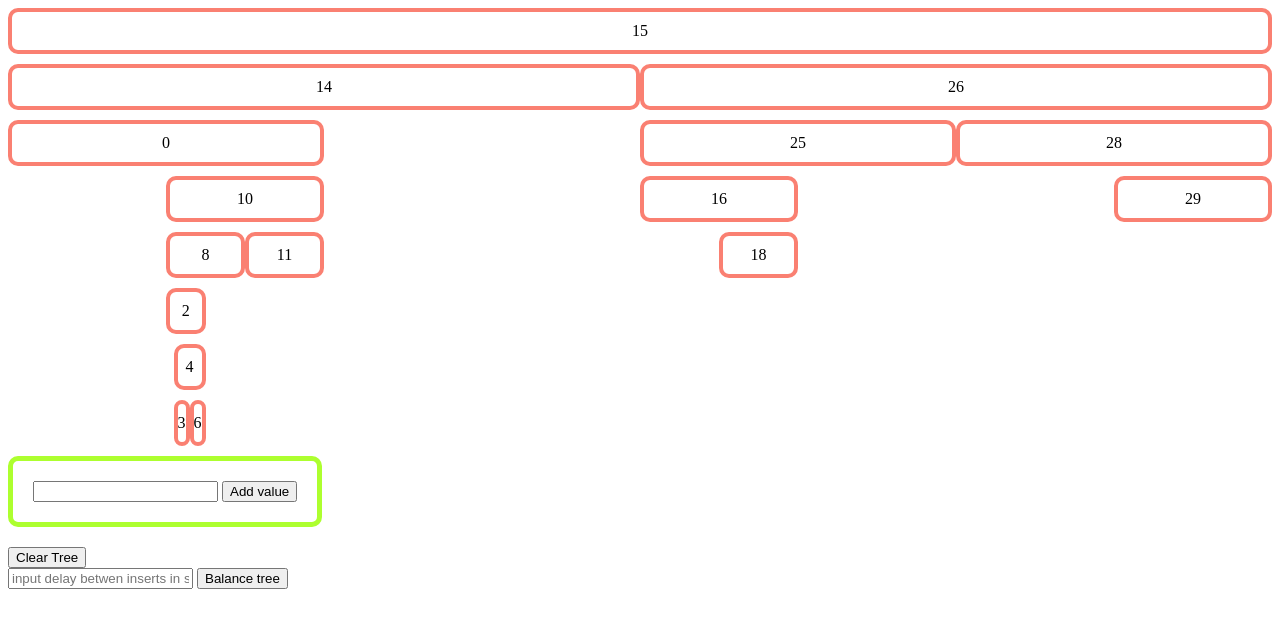
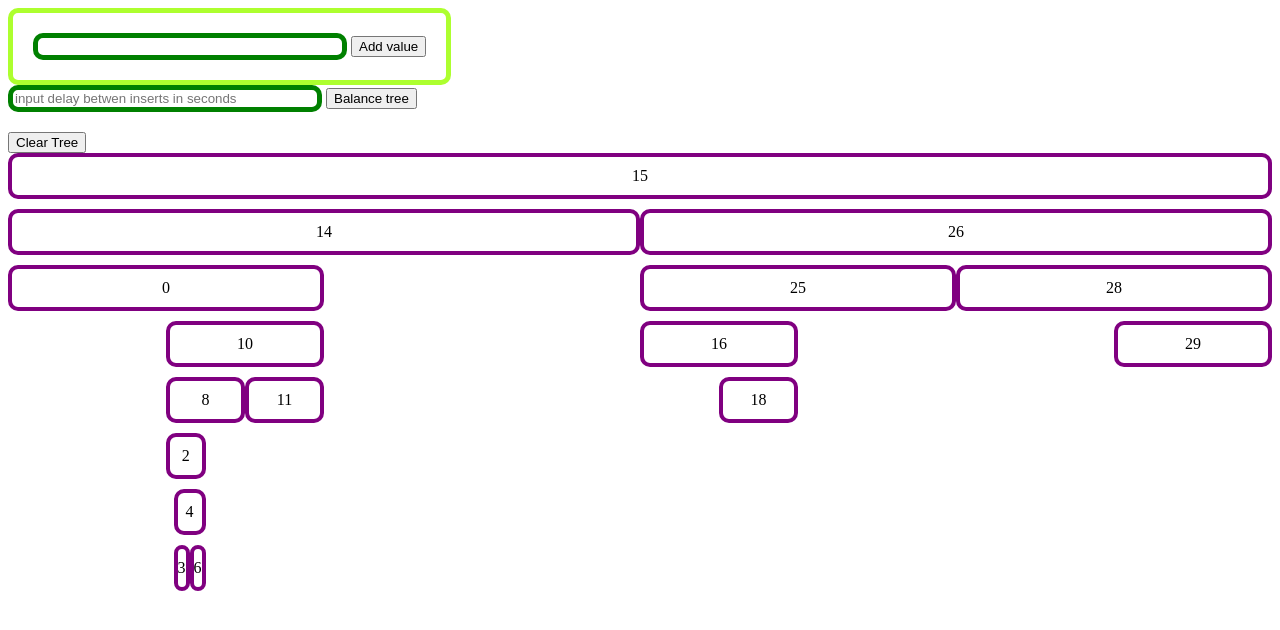
Before and after one commit to mcurasya/PAOA-labs, a website built with webpack: page lab2/dist/index.html in a window 1280 px wide. Built offline with nearby package versions, Linux system fonts and the light colour scheme.

Commit message:
changing style

```diff
--- a/lab2/dist/index.html
+++ b/lab2/dist/index.html
@@ -7,23 +7,23 @@
     <title>Tree</title>
   </head>
   <body>
-    <div id="balance-status"></div>
-    <div id="tree"></div>
-    <div class="input">
-      <input type="text" id="value" />
-      <button id="btn">Add value</button>
-    </div>
-    <div class="balancer">
-      <button id="clear">Clear Tree</button>
-    </div>
     <div class="clear-div">
+      <div class="input">
+        <input type="text" id="value" />
+        <button id="btn">Add value</button>
+      </div>
       <input
         type="text"
         id="balance-delay"
         placeholder="input delay betwen inserts in seconds"
       />
       <button id="balance">Balance tree</button>
+      <div class="balancer">
+        <button id="clear">Clear Tree</button>
+      </div>
     </div>
+    <div id="balance-status"></div>
+    <div id="tree"></div>
     <script src="main.js"></script>
   </body>
 </html>
--- a/lab2/dist/style.css
+++ b/lab2/dist/style.css
@@ -1,4 +1,3 @@
-
 * {
   transition: display 0.5s;
 }
@@ -15,7 +14,7 @@ div.node {
 }
 
 div.node-value {
-  border: solid salmon 4px;
+  border: solid purple 4px;
   padding-top: 10px;
   padding-bottom: 10px;
   border-radius: 10px;
@@ -45,3 +44,9 @@ h2 {
   text-align: center;
   width: 100%;
 }
+
+input[type="text"] {
+  border: 5px solid green;
+  border-radius: 10px;
+  width: 300px;
+}
```
